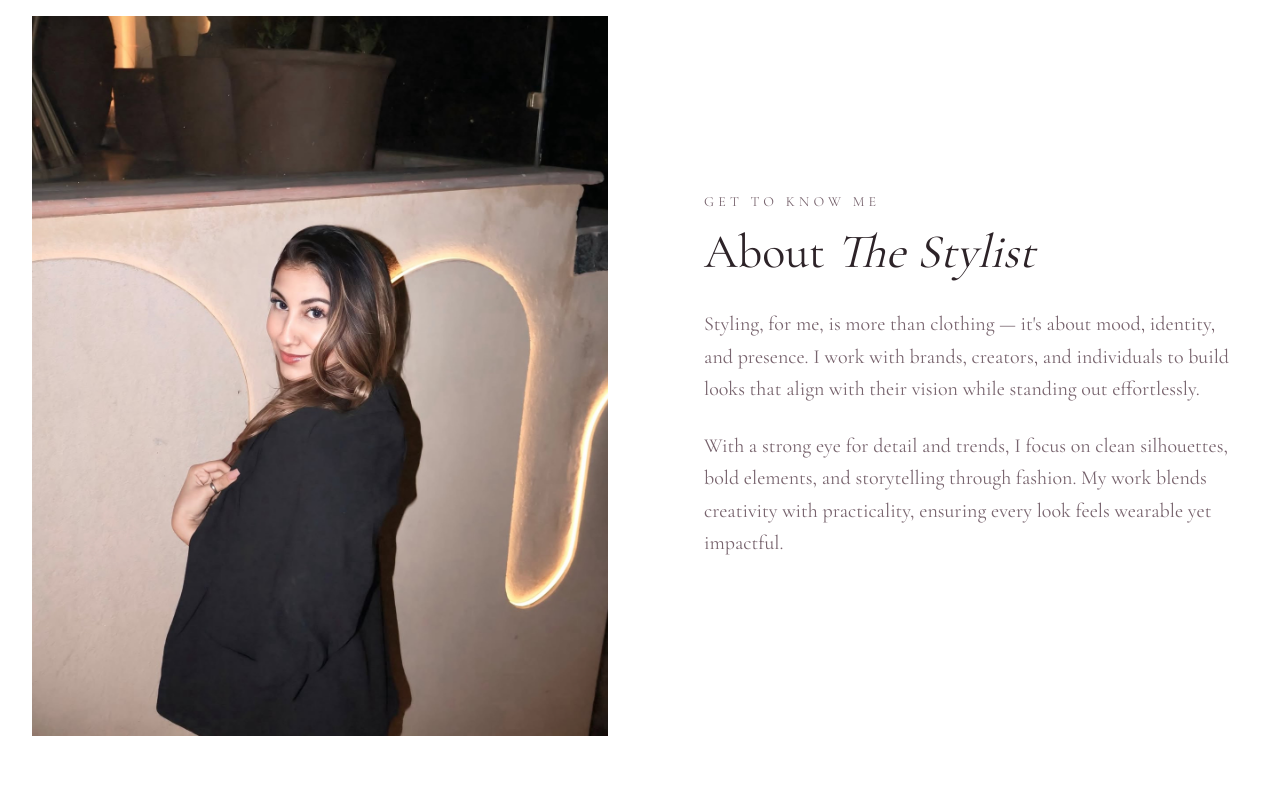
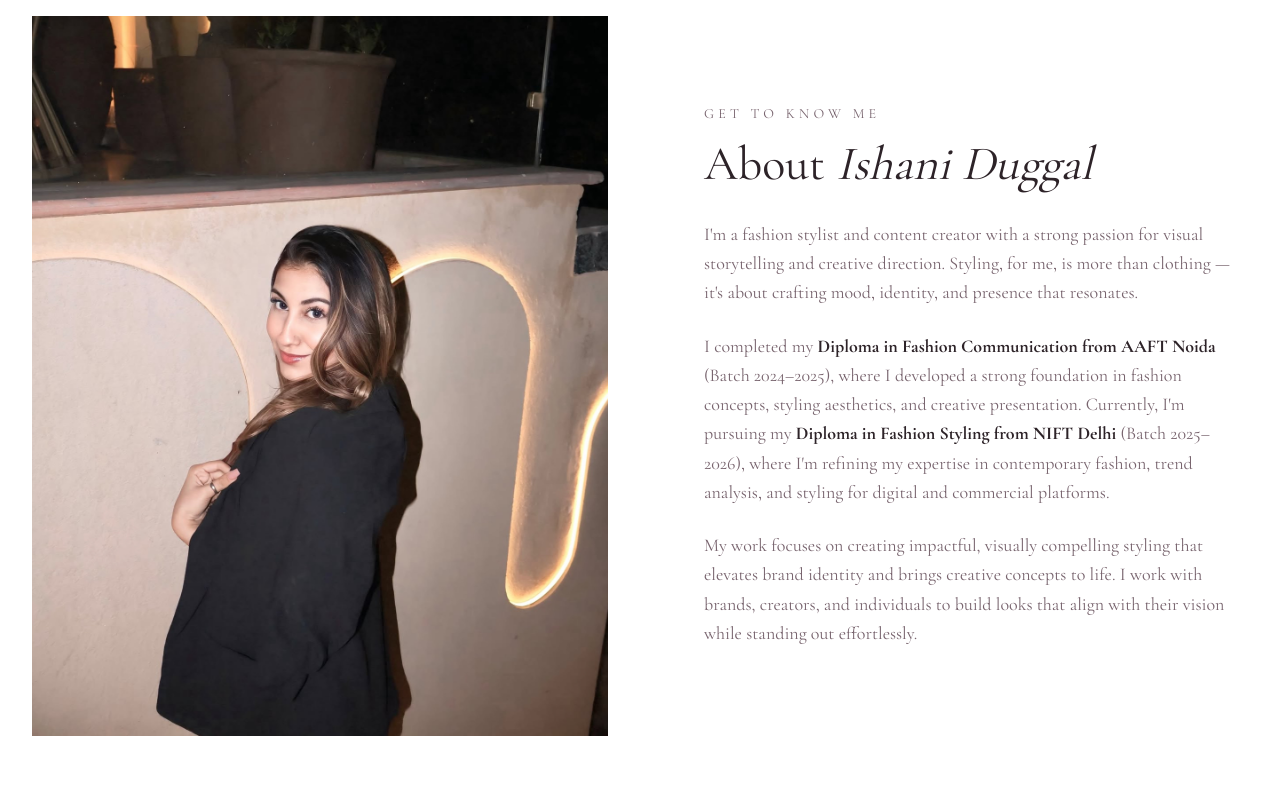
Before and after one commit to dhruvvij7/fashion-portfolio-website, a Next.js app: page / in a window 1280 px wide. Shown: the part 880-1680 px from the top of the page. Built offline with nearby package versions, Linux system fonts and the light colour scheme.

Commit message:
Update about section with Ishani's details and reorder design boards

```diff
--- a/app/page.tsx
+++ b/app/page.tsx
@@ -71,15 +71,22 @@ export default function Home() {
             <div className="lg:pl-8">
               <p className="text-sm tracking-[0.3em] uppercase text-muted-foreground mb-4">Get to Know Me</p>
               <h2 className="font-serif text-4xl md:text-5xl mb-8">
-                About <span className="italic">The Stylist</span>
+                About <span className="italic">Ishani Duggal</span>
               </h2>
-              <div className="space-y-6 text-muted-foreground leading-relaxed text-xl">
+              <div className="space-y-6 text-muted-foreground leading-relaxed text-lg">
                 <p>
-                  Styling, for me, is more than clothing — it's about mood, identity, and presence.
-                  I work with brands, creators, and individuals to build looks that align with their vision while standing out effortlessly.
+                  I'm a fashion stylist and content creator with a strong passion for visual storytelling and creative direction.
+                  Styling, for me, is more than clothing — it's about crafting mood, identity, and presence that resonates.
                 </p>
                 <p>
-                  With a strong eye for detail and trends, I focus on clean silhouettes, bold elements, and storytelling through fashion. My work blends creativity with practicality, ensuring every look feels wearable yet impactful.
+                  I completed my <strong className="text-foreground">Diploma in Fashion Communication from AAFT Noida</strong> (Batch 2024–2025),
+                  where I developed a strong foundation in fashion concepts, styling aesthetics, and creative presentation.
+                  Currently, I'm pursuing my <strong className="text-foreground">Diploma in Fashion Styling from NIFT Delhi</strong> (Batch 2025–2026),
+                  where I'm refining my expertise in contemporary fashion, trend analysis, and styling for digital and commercial platforms.
+                </p>
+                <p>
+                  My work focuses on creating impactful, visually compelling styling that elevates brand identity and brings creative concepts to life.
+                  I work with brands, creators, and individuals to build looks that align with their vision while standing out effortlessly.
                 </p>
               </div>
 
@@ -190,7 +197,7 @@ export default function Home() {
             {[
               "Strong understanding of trends and aesthetics",
               "Detail-oriented styling approach",
-              "Experience with luxury and contemporary brands",
+              "Creative vision aligned with modern fashion",
               "Reliable, creative, and brand-focused",
             ].map((item, i) => (
               <div key={i} className="flex items-start gap-4 bg-white p-6">
--- a/app/projects/gulshan-gulshan/page.tsx
+++ b/app/projects/gulshan-gulshan/page.tsx
@@ -111,6 +111,19 @@ export default function GulshanGulshanProject() {
 
             </div>
 
+            {/* Colour Board */}
+            <div>
+              <h4 className="text-2xl font-serif text-[#6B5A45] mb-6 text-center">Colour Board</h4>
+              <div className="relative w-full aspect-[4/3] bg-[#FDF8F5] overflow-hidden border border-[#E8DDD5]">
+                <Image
+                  src="/colour.jpg"
+                  alt="Colour Board - Bird of Paradise Palette"
+                  fill
+                  className="object-contain"
+                />
+              </div>
+            </div>
+
             {/* Illustration Board */}
             <div>
               <h4 className="text-2xl font-serif text-[#6B5A45] mb-6 text-center">Illustration Board</h4>
@@ -118,19 +131,6 @@ export default function GulshanGulshanProject() {
                 <Image
                   src="/illustrationboard.jpg"
                   alt="Illustration Board - Fashion Designs"
-                  fill
-                  className="object-contain"
-                />
-              </div>
-            </div>
-
-            {/* Colour Board */}
-            <div>
-              <h4 className="text-2xl font-serif text-[#6B5A45] mb-6 text-center">Colour Board</h4>
-              <div className="relative w-full aspect-[4/3] bg-[#FDF8F5] overflow-hidden border border-[#E8DDD5]">
-                <Image
-                  src="/colour.jpg"
-                  alt="Colour Board - Bird of Paradise Palette"
                   fill
                   className="object-contain"
                 />
```
